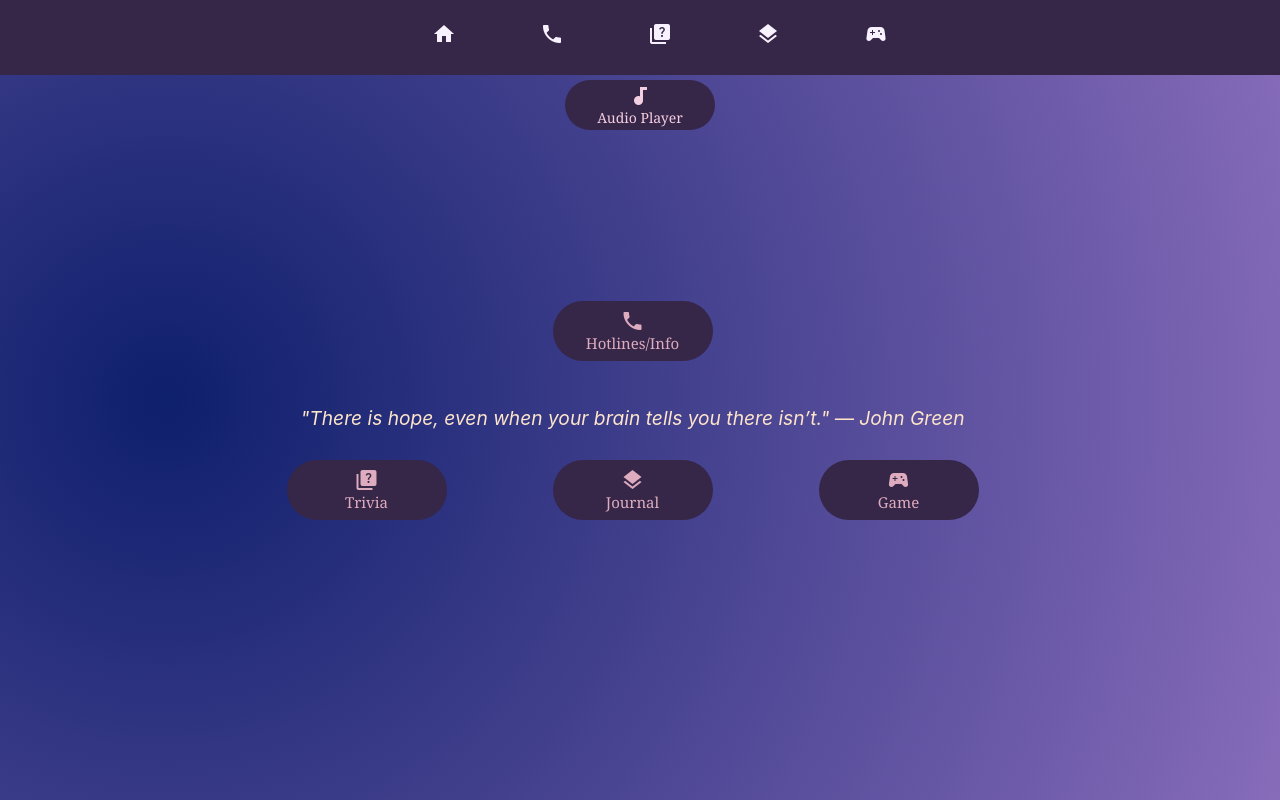
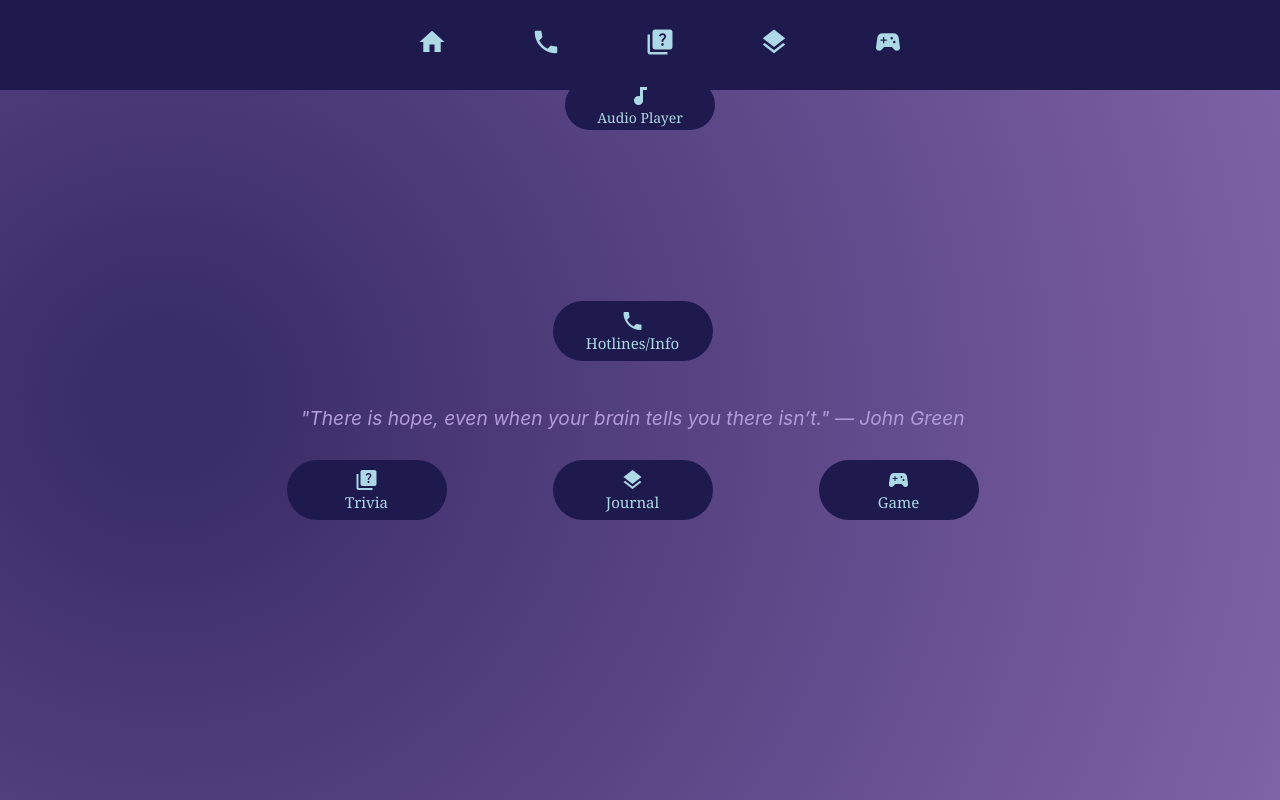
Before and after one commit to Incoming-Storm/doze_vue, a Vue app: page /homepage in a window 1280 px wide. Built offline with nearby package versions, Linux system fonts and the light colour scheme; what vue-sound would draw is missing.

Commit message:
vhjhjhj,

```diff
--- a/src/App.vue
+++ b/src/App.vue
@@ -56,7 +56,7 @@ html {
 
 ul {
   list-style-type: none;
-  background-color: #362648;
+  background-color: #1e1a4d;
   display: flex;
   justify-content: center;
   position: fixed;
@@ -65,15 +65,16 @@ ul {
   right: 0;
   align-items: center;
   z-index: 1000;
-  height: 75px;
+  height: 90px;
   overflow: hidden;
 }
 
 ul li {
   display: block;
-  color: #f8f2ff;
-  padding: 100px 10px;
+  color: #add8e6;
+  padding: 10px 10px;
   text-decoration: none;
+  align-items: center;
 }
 
 ul li a {
@@ -90,14 +91,14 @@ ul li a:hover {
 }
 
 ul li .material-icons{
-  font-size: 24px;
+  font-size: 30px;
   align-items: center;
 }
 
 .audio-toggle {
   margin-bottom: 12px;
-  background-color: #362648;
-  color: #f4cee1;
+  background-color: #1e1a4d;
+  color: #add8e6;
   border: none;
   border-radius: 60px;
   padding: 10px 20px;
@@ -136,7 +137,7 @@ ul li .material-icons{
   content: '';
   position: fixed;
   inset: 0;              /* same as top: 0; left: 0; right: 0; bottom: 0; */
-  background: radial-gradient(circle, #0e1f6c 0%, #a881cf 100%);
+  background: radial-gradient(circle, #3b2d68 5%, #8a6bb1 90%);
   background-size: 200% 200%;
   animation: animated-gradient-wave 8s ease-in-out infinite;
   z-index: -1;
--- a/src/AudioPlayer.vue
+++ b/src/AudioPlayer.vue
@@ -59,7 +59,7 @@ const handleClose = () => {
   padding: 10px;
   background:rgba(253, 253, 253, 0.35);
   border-radius: 15px;
-  border: 2px solid #ffffff;
+  border: 2px solid #b19cd9;
   box-shadow: 0 4px 6px rgba(147, 24, 200, 0.1);
   width: 220px;
   text-align: center;
@@ -76,10 +76,10 @@ const handleClose = () => {
   height: 28px;
   padding: 0;
   line-height: 1;
-  border: 1px solid #ffffff;
+  border: 1px solid #b19cd9;
   border-radius: 50%;
-  background-color: rgba(239, 221, 243);
-  color: #43283d;
+  background-color: #8a6bb1;
+  color: white;
   font-weight: 700;
   cursor: pointer;
   text-align: center;
@@ -87,22 +87,22 @@ const handleClose = () => {
 }
 
 .close-btn:hover {
-  background-color: rgb(240, 240, 240);
+  background-color: #b19cd9;
 }
 
 .play-btn {
   width: 100%;
   padding: 10px;
-  border: 2px solid #fcfcfc;
-  background-color: #e6ebf4;
-  color: #43283d;
+  border: 2px solid #b19cd9;
+  background-color: #8a6bb1;
+  color: white;
   font-family: 'Georgia', serif;
   font-weight: 600;
   border-radius: 8px;
 }
 
 .play-btn:hover {
-  background-color: #DB95AC;
+  background-color: #b19cd9;
 }
 
 .sound-select {
@@ -113,18 +113,19 @@ const handleClose = () => {
   display: block;
   margin-bottom: 8px;
   font-weight: 600;
-  color: rgb(11, 8, 8);
+  color: white;
   font-family: 'Georgia', serif;
 }
 
 .sound-select select {
+  color: white;
   width: 100%;
   padding: 8px;
-  border: 2px solid #DB95AC;
+  border: 2px solid #b19cd9;
   border-radius: 8px;
   font-family: 'Georgia', serif;
   cursor: pointer;
-  background-color: rgba(246, 225, 249);
+  background-color: #8a6bb1;
 }
 
 .controls {
@@ -134,15 +135,15 @@ const handleClose = () => {
 .play-btn {
   width: 100%;
   padding: 10px;
-  border: 2px solid #DB95AC;
-  background-color: rgba(239, 221, 243);
+  border: 2px solid #b19cd9;
+  background-color: #8a6bb1;
   font-family: 'Georgia', serif;
   font-weight: 600;
   border-radius: 8px;
 }
 
 .play-btn:hover {
-  background-color: rgb(240, 240, 240);
+  background-color: #b19cd9;
 }
 
 .volume-control {
@@ -153,7 +154,7 @@ const handleClose = () => {
 
 .volume-control label {
   font-weight: 600;
-  color: rgb(11, 8, 8);
+  color: white;
   font-family: 'Georgia', serif;
   margin: 0;
 }
@@ -161,7 +162,7 @@ const handleClose = () => {
 .volume-control input[type="range"] {
   width: 100%;
   cursor: pointer;
-  color: #DB95AC;
+  color: #b19cd9;
   background-color: #DB95AC;
 }
 
--- a/src/assets/main.css
+++ b/src/assets/main.css
@@ -25,8 +25,8 @@ button {
   padding: 10px;
   border: none;
   border-radius: 5px;
-  background-color: #362648;
-  color: #deacbe;
+  background-color: #1e1a4d;
+  color: #add8e6;
   cursor: pointer;
   transition: background-color 0.3s;
   font-family: 'Georgia', serif;
@@ -34,13 +34,13 @@ button {
 }
 
 button:hover {
-  background-color: #090f2d;
+  background-color: #3b2d68;
 }
 
 a,
 .green {
   text-decoration: none;
-  color: #EC8D68;
+  color: #add8e6;
   transition: 0.4s;
   padding: 3px;
 }
--- a/src/components/HomePage.vue
+++ b/src/components/HomePage.vue
@@ -81,6 +81,7 @@ console.log(quote.value);
   font-size: 1.2rem;
   font-style: italic;
   line-height: 1.4;
+  color: #b19cd9;
 }
 
 .activities {
--- a/src/components/HotlinesPage.vue
+++ b/src/components/HotlinesPage.vue
@@ -170,7 +170,7 @@ h1 {
 h2 {
   font-size: 1.6rem;
   line-height: 1.4;
-
+  color: #8a6bb1;
 }
 
 blockquote {
@@ -191,20 +191,8 @@ blockquote {
   text-align: left;
 }
 
-.resources a {
-  color: #f2c47f;
-}
-
-.resources a:hover {
-  color: #0b57d0;
-}
-
-.info.links a {
-  color: #0f766e;
-}
-
-.info.links a:hover {
-  color: #2c615d;
+a:hover{
+  color:#b19cd9;
 }
 
 .info-link-row {
@@ -243,7 +231,7 @@ blockquote {
   content: "";
   position: absolute;
   inset: 0;
-  background: rgba(233, 241, 12, 0.5);
+  background: #b19cd9;
   z-index: 0;
   border-radius: inherit;
   pointer-events: none;
--- a/src/components/JournalPage.vue
+++ b/src/components/JournalPage.vue
@@ -117,7 +117,7 @@ const showAudioPlayer = ref(false);
 
 <style scoped>
 .journal {
-  max-width: 800px;
+  max-width: 1200px;
   margin: 0 auto;
   padding-top: 200px;
 }
@@ -202,6 +202,7 @@ const showAudioPlayer = ref(false);
 }
 
 textarea {
+  max-width: 1000px;
   width: 100%;
   padding: 10px;
   font-family: Arial, sans-serif;
@@ -287,10 +288,6 @@ textarea {
   background-color: #da190b;
 }
 
-.material-icons {
-  font-size: 24px;
-}
-
 h1 {
   font-weight: 500;
   font-size: 2.6rem;
```
